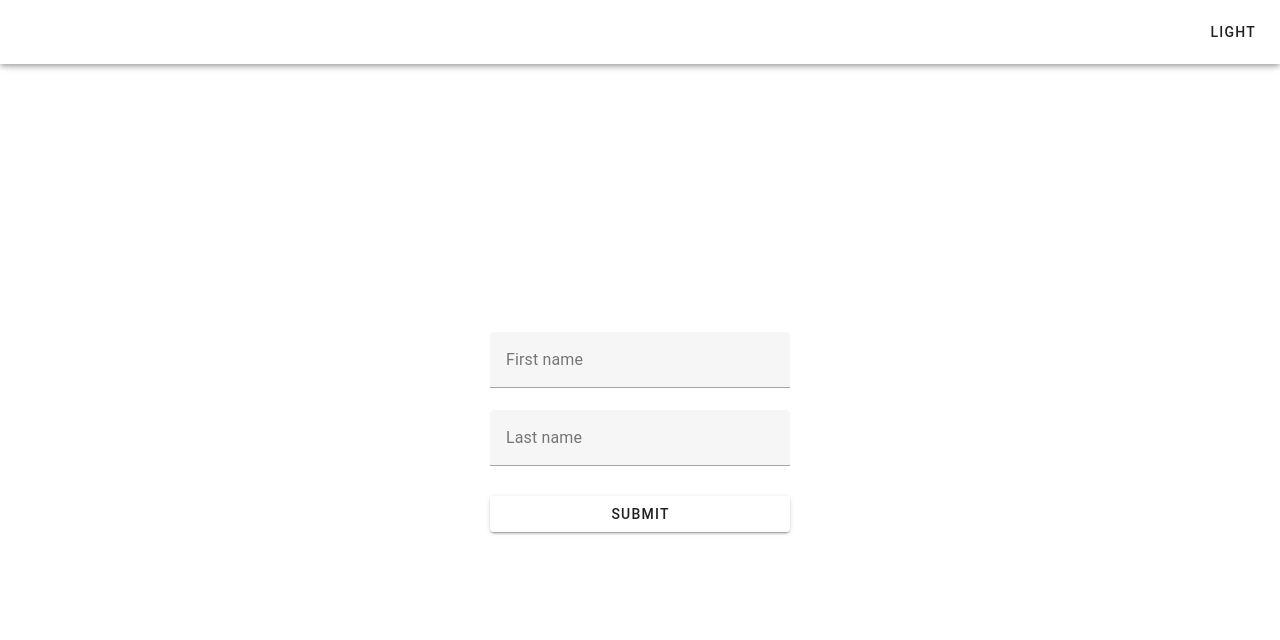
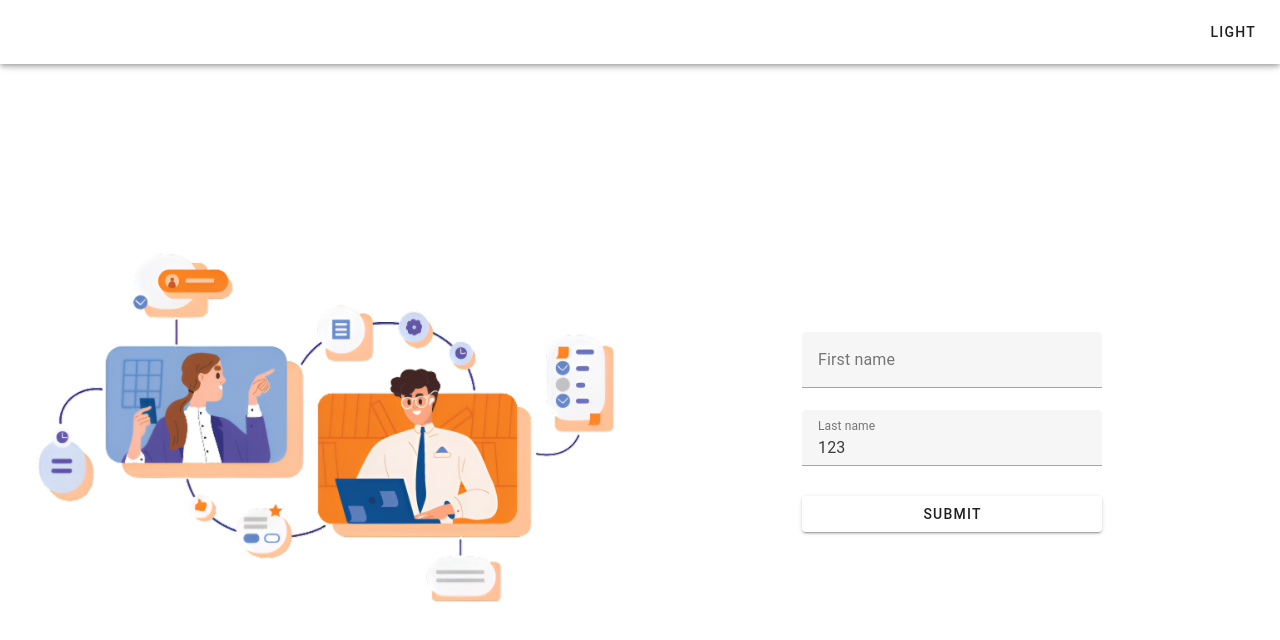
Before and after one commit to addeligero/ScanCount-, a Vue app: page / in a window 1280 px wide. Shown: the top 640 px of the page. Built offline with nearby package versions, Linux system fonts and the light colour scheme; the HTML template or start-up script is replaced by a standard one.

Commit message:
styles: added image and forms in welcome page

```diff
--- a/src/views/Welcome.vue
+++ b/src/views/Welcome.vue
@@ -7,7 +7,21 @@ const theme = useTheme()
 function onClick() {
   theme.global.name.value = theme.global.name.value === 'light' ? 'dark' : 'light'
 }
-const text = ref('')
+const firstName = ref('')
+const firstNameRules = [
+  (value) => {
+    if (value?.length >= 3) return true
+    return 'First name must be at least 3 characters.'
+  },
+]
+
+const lastName = ref('123')
+const lastNameRules = [
+  (value) => {
+    if (/[^0-9]/.test(value)) return true
+    return 'Last name can not contain digits.'
+  },
+]
 </script>
 
 <template>
@@ -27,6 +41,7 @@ const text = ref('')
 
     <v-main>
       <v-container fluid class="fill-height d-flex align-center justify-center">
+        <img src="@/assets/img/1.png" alt="" style="max-width: 50%" />
         <v-sheet class="mx-auto" width="300">
           <v-form fast-fail @submit.prevent>
             <v-text-field
```
Also changed, not shown: src/assets/img/1.png (added).
